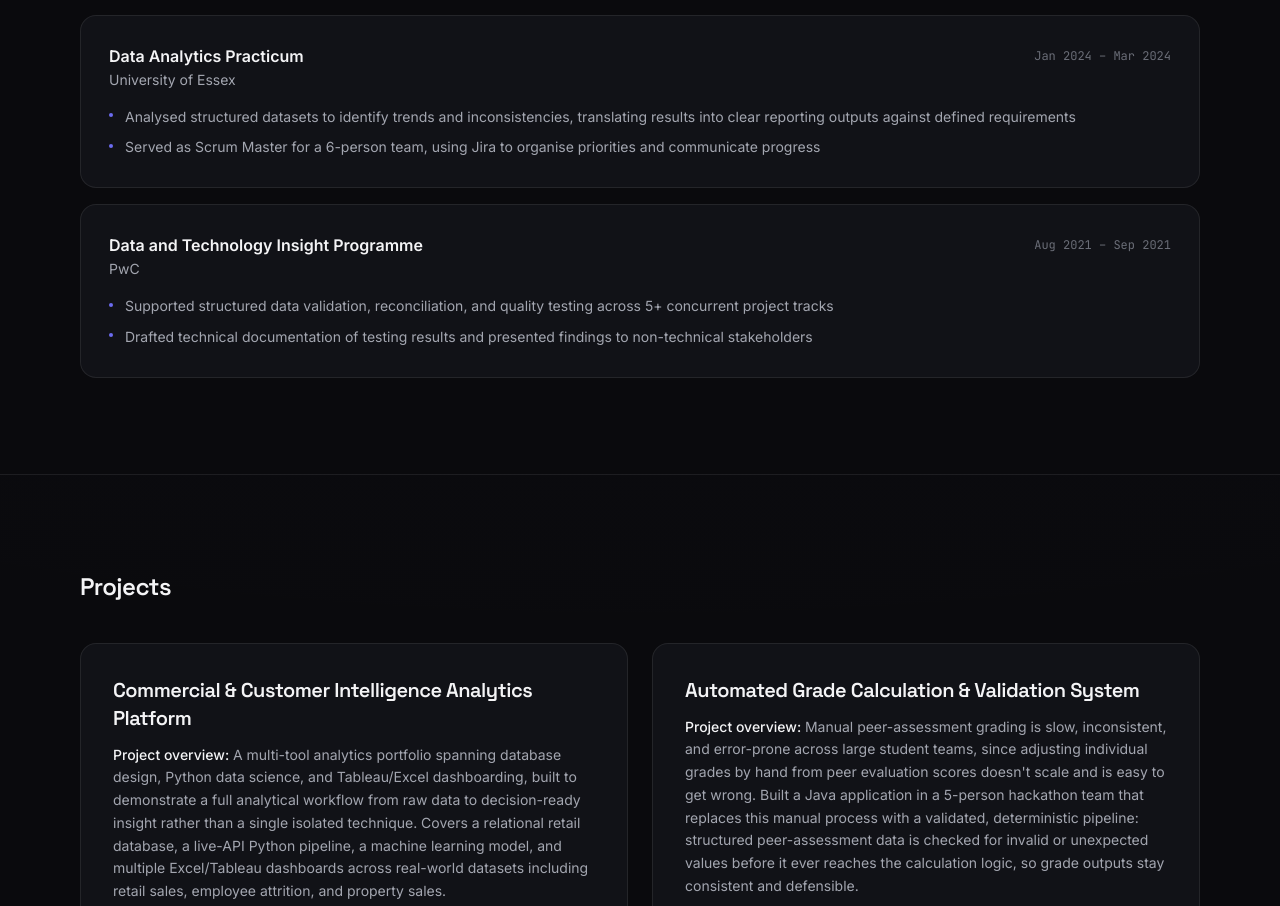
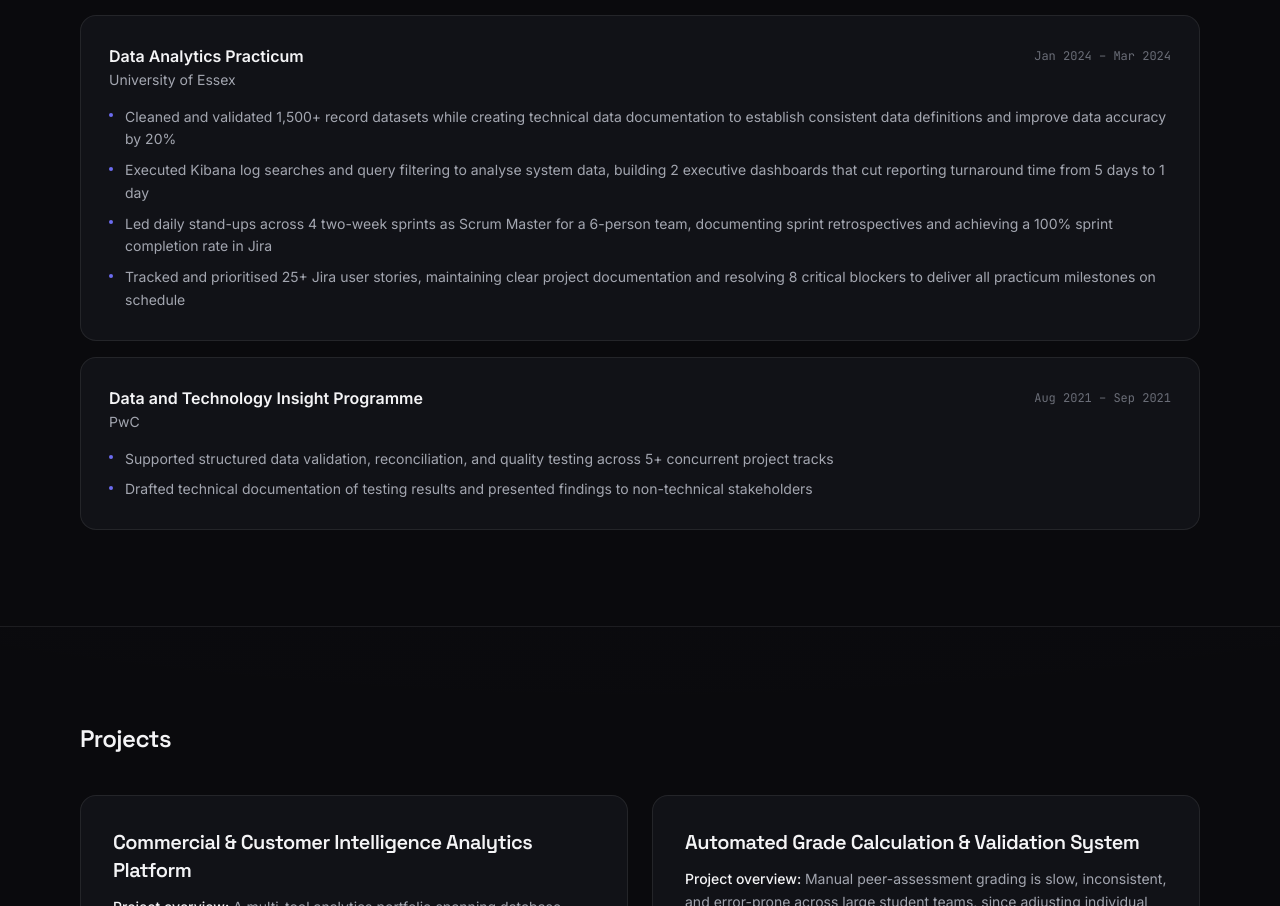
Before and after one commit to Kishanr19/Kishanr19.github.io, a React (Vite) app: page / in a window 1280 px wide. Shown: the part 3517-4423 px from the top of the page. Built offline with nearby package versions, Linux system fonts and the light colour scheme.

Commit message:
Expand Data Analytics Practicum bullets

```diff
--- a/src/data.js
+++ b/src/data.js
@@ -51,8 +51,10 @@ export const experience = [
     company: 'University of Essex',
     dates: 'Jan 2024 – Mar 2024',
     points: [
-      'Analysed structured datasets to identify trends and inconsistencies, translating results into clear reporting outputs against defined requirements',
-      'Served as Scrum Master for a 6-person team, using Jira to organise priorities and communicate progress',
+      'Cleaned and validated 1,500+ record datasets while creating technical data documentation to establish consistent data definitions and improve data accuracy by 20%',
+      'Executed Kibana log searches and query filtering to analyse system data, building 2 executive dashboards that cut reporting turnaround time from 5 days to 1 day',
+      'Led daily stand-ups across 4 two-week sprints as Scrum Master for a 6-person team, documenting sprint retrospectives and achieving a 100% sprint completion rate in Jira',
+      'Tracked and prioritised 25+ Jira user stories, maintaining clear project documentation and resolving 8 critical blockers to deliver all practicum milestones on schedule',
     ],
   },
   {
```
